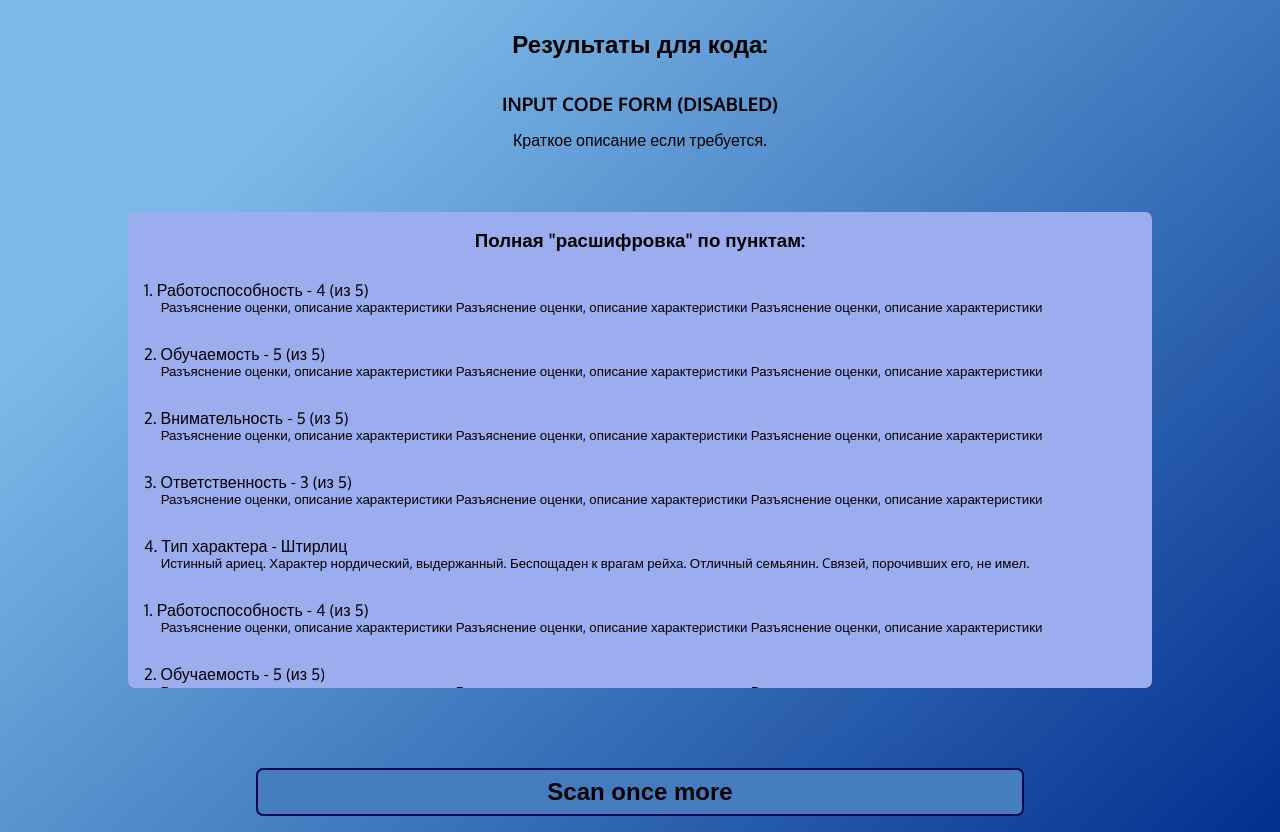
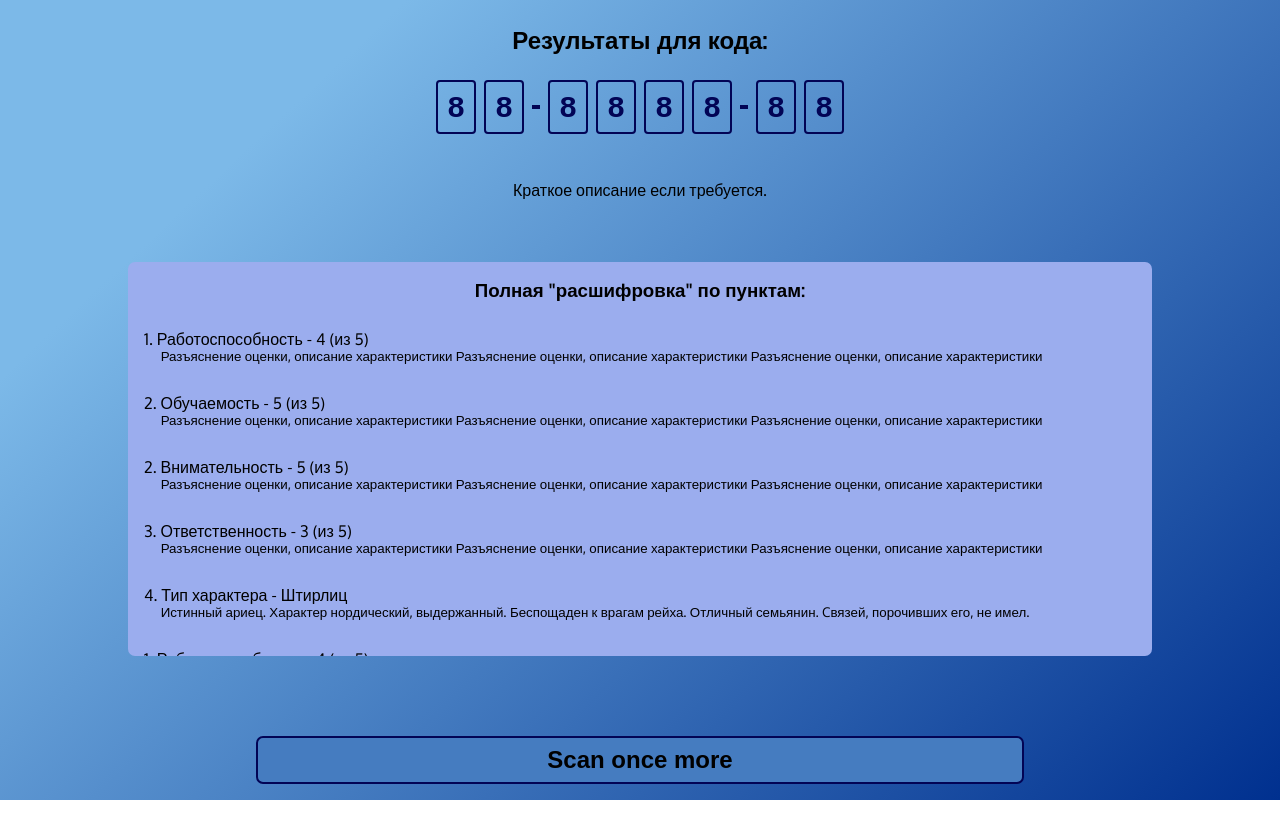
Before and after one commit to ckyhob/qreader, a React (Create React App) app: page /#/result in a window 1280 px wide. After the commit the page ends 800 px from the top, so only its background shows below. Built offline with nearby package versions, Linux system fonts and the light colour scheme.

Commit message:
styles corrected. OTP input added

```diff
--- a/package.json
+++ b/package.json
@@ -8,6 +8,7 @@
     "@testing-library/react": "^13.4.0",
     "@testing-library/user-event": "^13.5.0",
     "react": "^18.2.0",
+    "react-code-input": "^3.10.1",
     "react-dom": "^18.2.0",
     "react-router-dom": "^6.6.1",
     "react-scripts": "5.0.1",
@@ -40,6 +41,9 @@
     ]
   },
   "devDependencies": {
-    "gh-pages": "^4.0.0"
+    "gh-pages": "^4.0.0",
+    "autoprefixer": "^10.4.13",
+    "postcss": "^8.4.20",
+    "tailwindcss": "^3.2.4"
   }
 }
--- /dev/null
+++ b/postcss.config.js
@@ -0,0 +1,6 @@
+module.exports = {
+  plugins: {
+    tailwindcss: {},
+    autoprefixer: {},
+  },
+}
--- a/src/App.css
+++ b/src/App.css
@@ -4,10 +4,15 @@
   font-family: 'Oxygen', sans-serif;
 
   height: 100vh;
-  padding-top: 2rem;
 
   background: rgb(124,185,232);
   background: linear-gradient(137deg, rgba(124,185,232,1) 19%, rgba(0,48,143,1) 100%);
+}
+
+.container{
+  display: grid;
+  grid-template-columns: 1fr;
+  height: 100vh;
 }
 
 h2{
--- /dev/null
+++ b/src/components/otp-field/OtpField.css
@@ -0,0 +1,26 @@
+/* @tailwind base; */
+@tailwind components;
+@tailwind utilities;
+
+
+input[type="number"]::-webkit-outer-spin-button,
+input[type="number"]::-webkit-inner-spin-button {
+    -webkit-appearance: none;
+}
+
+input[type='number'],
+input[type="number"]:hover,
+input[type="number"]:focus {
+    appearance: none;
+    -moz-appearance: textfield;
+}
+
+input {
+    border: 2px solid #020455;
+    color: #020455;
+}
+
+span {
+    background-color: #020455;
+    /* border: 1px solid #020455;  */
+}
--- /dev/null
+++ b/src/components/otp-field/OtpField.tsx
@@ -0,0 +1,78 @@
+import React, { FC, useEffect, useRef, useState } from "react";
+import './OtpField.css';
+
+interface Props {count:number, content:string[]}
+
+let currentOTPIndex: number = 0;
+const OtpField: FC<Props> = (props): JSX.Element => {
+    const initArr:string[] = props.content? props.content : new Array(props.count).fill("")
+    const [otp, setOtp] = useState<string[]>(initArr);
+    const [activeOTPIndex, setActiveOTPIndex] = useState<number>(0);
+
+
+    const inputRef = useRef<HTMLInputElement>(null)
+
+    useEffect(()=>{
+        inputRef.current?.focus();
+    }, [activeOTPIndex])
+
+    const handleOnChange = (
+        {target} : React.ChangeEvent<HTMLInputElement>):void => {
+        const {value} = target;
+        const newOTP:string[] = [...otp];
+        newOTP[currentOTPIndex] = value.substring(value.length - 1);
+
+        if (!value){
+            setActiveOTPIndex(currentOTPIndex -1)
+        }
+        else {
+            setActiveOTPIndex(currentOTPIndex + 1);
+        }
+
+        setOtp([...newOTP]);
+    }
+
+    const handleKeyDown = (e: React.KeyboardEvent<HTMLInputElement>,
+        index : number) => {
+            if ((!/[0-9]/.test(e.key)) && (e.key !=='Backspace')) {
+                e.preventDefault();
+                return;
+            }
+
+            const newOTP:string[] = [...otp];
+            newOTP[index] = '';
+            setOtp([...newOTP]);
+
+            currentOTPIndex = index;
+            if ( e.key === 'Backspace') setActiveOTPIndex(currentOTPIndex -1);
+        }
+
+    return (
+        <div style={{width : '100%', marginLeft: 'auto', marginRight: 'auto'}}>
+            <div className="flex justify-center items-center space-x-2 h-18">
+            {otp.map((_, index) => {
+                return (
+                <React.Fragment key={index}>
+                    <input
+                        ref={index===activeOTPIndex? inputRef : null}
+                        value={otp[index]}
+                        type="number"
+                        maxLength={1}
+                        className="w-8 h-12 border-2 rounded bg-transparent
+                                    outline-none text-center font-semibold text-3xl
+                                    transition spin-button-none"
+                        onChange={handleOnChange}
+                        onKeyDown={(e)=> handleKeyDown(e, index) }
+                    />
+                    { ((index === 1) || (index === 5))?  (
+                    <span className="w-2 py-0.5" />
+                    ) : null}
+                </React.Fragment>
+                );
+            })}
+            </div>
+        </div>
+    );
+};
+
+export default OtpField;
--- a/src/pages/result-page/ResultPage.jsx
+++ b/src/pages/result-page/ResultPage.jsx
@@ -1,19 +1,29 @@
 import React from "react";
 import './ResultPage.css';
 import { useNavigate } from 'react-router-dom';
+import OtpField from "../../components/otp-field/OtpField.tsx";
 
 
 const ResultPage = () => {
+    const arr = ['8','8','8','8','8','8','8','8']
+
     const navigate = useNavigate()
     return(
-            <div className='container result'>
+            <div className='container'>
 
-                <h2>Результаты для кода:</h2>
-                <h3>INPUT CODE FORM (DISABLED)</h3>
+                <h3 className="text-2xl font-bold dark:text-white">
+                    Результаты для кода:
+                </h3>
 
-                <p>Краткое описание если требуется.</p>
+                <OtpField count={arr.length} content={arr} />
 
-                    <br></br><br></br>
+                <br></br>
+                <br></br>
+
+                <p style={{marginTop:'1rem'}}>Краткое описание если требуется.</p>
+
+                <br></br>
+                <br></br>
 
                 <div className="scroll-container">
                                 <p>
@@ -119,6 +129,7 @@ const ResultPage = () => {
                                     <i>Здесь могла бы быть ваша реклама.</i>
                                 </p>
                 </div>
+
                 <br></br>
                 <br></br>
                 <br></br>
--- a/src/pages/scan-page/ScanPage.jsx
+++ b/src/pages/scan-page/ScanPage.jsx
@@ -1,11 +1,11 @@
-import React from "react";
+import React, { useState } from "react";
 import './ScanPage.css';
 
 import QrReader from "react-web-qr-reader";
 import useWindowDimensions from "../../hooks/useWindowDimensions";
 
 import { useNavigate } from 'react-router-dom';
-
+import OtpField from "../../components/otp-field/OtpField.tsx";
 
 
 
@@ -20,15 +20,12 @@ const ScanPage = () => {
         width: {width}
     };
 
-    // const [result, setResult] = useState("No result");
-
     const handleScan = (result) => {
         if (result) {
         console.log(result.data)
-
+        change();
         // setResult( prev => result.data)
         }
-        // console.log(result)
     };
 
     const handleError = (error) => {
@@ -37,14 +34,19 @@ const ScanPage = () => {
 
     const squareSize = `${(Number(Math.min(height, width)) - 30)}px`;
 
+    const [arr, setArr] = useState(['','','','','','','','']);
+
+    const change = () => {
+        setArr(prev => {
+        return ['8','8','8','8','8','8','8','8']
+        })
+        console.log(arr)
+    }
+
 
     const navigate = useNavigate()
     return(
             <div classname='container'>
-
-                {/* <h2>Scan Page</h2> */}
-                {/* <div style={{margin :' auto', width : '300px', height : '300px', backgroundColor : 'wheat'}}> */}
-
 
                 <div className="scan-preview">
                     <div style={{width: `${squareSize}`, height: `${squareSize}`, backgroundColor: 'red'}}>
@@ -58,14 +60,12 @@ const ScanPage = () => {
                 </div>
 
 
+                <br></br>
 
-                {/* </div> */}
+                <OtpField count={8} content={arr} />
+                {/* <h3>CODE INPUT FORM</h3> */}
 
                 <br></br>
-                <br></br>
-
-                <h3>CODE INPUT FORM</h3>
-
                 <br></br>
                 <br></br>
 
--- a/src/pages/start-page/StartPage.css
+++ b/src/pages/start-page/StartPage.css
@@ -1,8 +1,4 @@
-.container{
-    display: grid;
-    grid-template-columns: 1fr;
-    height: 100vh;
-}
+
 
 .scan-preview{
     height: 50vh;
--- /dev/null
+++ b/tailwind.config.js
@@ -0,0 +1,10 @@
+/** @type {import('tailwindcss').Config} */
+module.exports = {
+  content: [
+    "./src/**/*.{js,jsx,ts,tsx}",
+  ],
+  theme: {
+    extend: {},
+  },
+  plugins: [],
+}
```
Also changed, not shown: 1 other file (tests, documents, lock files or other folders). Lines whose indentation alone changed are shown as unchanged.
